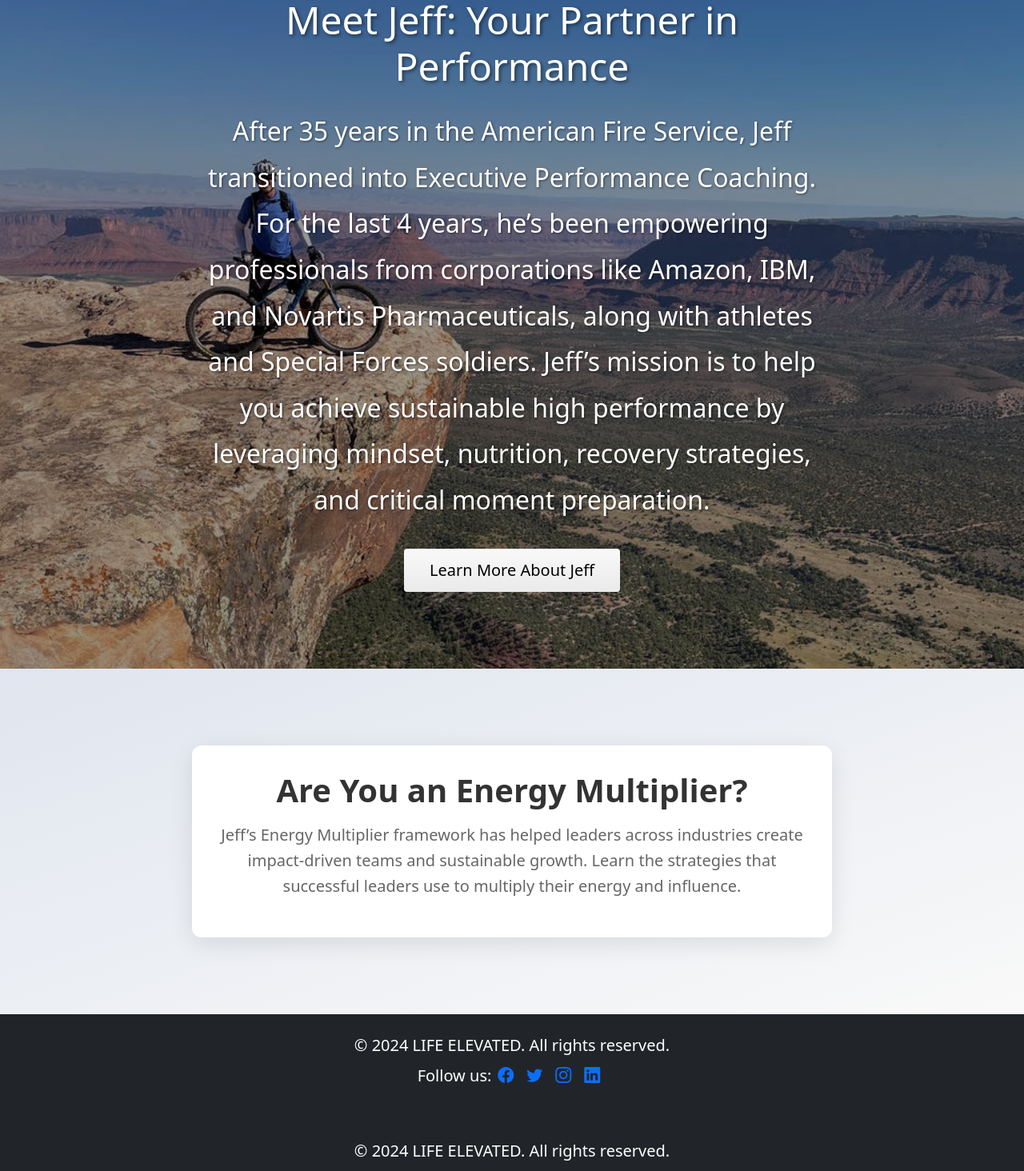
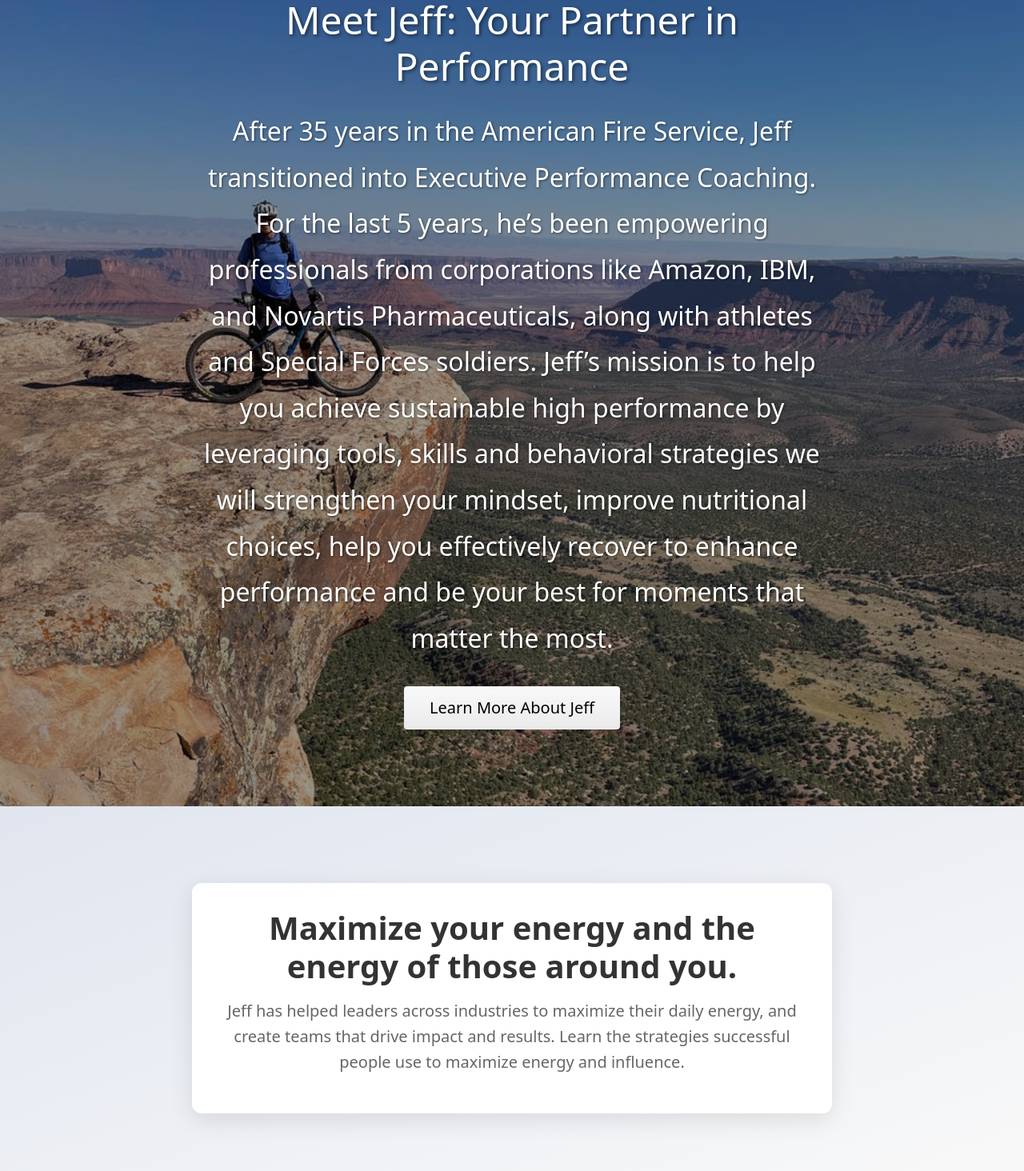
Before and after one commit to GregorioD8/life-elevated, a React (Create React App) app in the folder client/: page / in a window 1280 px wide. Shown: the part 1420-2884 px from the top of the page at 80% size. Built offline with nearby package versions, Linux system fonts and the light colour scheme; a small style sheet from the web is missing.

Commit message:
completed updated text

```diff
--- a/client/src/components/AboutSection.js
+++ b/client/src/components/AboutSection.js
@@ -8,7 +8,9 @@ const AboutSection = () => {
       <div className="about-content">
         <h2 className="about-title">Meet Jeff: Your Partner in Performance</h2>
         <p className="about-text">
-          After 35 years in the American Fire Service, Jeff transitioned into Executive Performance Coaching. For the last 4 years, he’s been empowering professionals from corporations like Amazon, IBM, and Novartis Pharmaceuticals, along with athletes and Special Forces soldiers. Jeff’s mission is to help you achieve sustainable high performance by leveraging mindset, nutrition, recovery strategies, and critical moment preparation.
+          After 35 years in the American Fire Service, Jeff transitioned into Executive Performance Coaching. For the last 5 years, he’s been empowering professionals from corporations like Amazon, IBM, and Novartis Pharmaceuticals, along with athletes and Special Forces soldiers. Jeff’s mission is to help you achieve sustainable high performance by leveraging tools, skills and behavioral strategies we will strengthen
+your mindset, improve nutritional choices, help you effectively recover to
+enhance performance and be your best for moments that matter the most.
         </p>
         <button
           className="learn-more-btn"
--- a/client/src/components/CareerTimeline.js
+++ b/client/src/components/CareerTimeline.js
@@ -20,7 +20,7 @@ const CareerTimeline = () => {
       'Phoenix Fire Department',
       'Avondale Fire Chief',
       'Teaching Roles',
-      'Performance Specialist',
+      'TIGNUM Performance Specialist',
     ],
     datasets: [
       {
--- a/client/src/components/EnergyMultiplier.js
+++ b/client/src/components/EnergyMultiplier.js
@@ -5,8 +5,10 @@ import SectionLayout from './SectionLayout';
 const EnergyMultiplier = () => {
   return (
     <SectionLayout
-      title="Are You an Energy Multiplier?"
-      summary="Jeff’s Energy Multiplier framework has helped leaders across industries create impact-driven teams and sustainable growth. Learn the strategies that successful leaders use to multiply their energy and influence."
+      title="Maximize your energy and the energy of those around you."
+      summary="Jeff has helped leaders across industries to maximize their daily energy,
+and create teams that drive impact and results. Learn the strategies
+successful people use to maximize energy and influence."
     />
   );
 };
--- a/client/src/pages/AboutMe.js
+++ b/client/src/pages/AboutMe.js
@@ -64,7 +64,7 @@ const AboutMe = () => {
             corporate events for Amazon, IBM, and Novartis Pharmaceuticals.
           </p>
           <p>
-            Jeff has been married to his wife for 35 years and is a proud father
+            Jeff has been married to his wife for 39 years and is a proud father
             of four adult children and grandfather to 13 grandchildren.
           </p>
         </motion.div>
```
Also changed, not shown: 1 other file (tests, documents, lock files or other folders).
